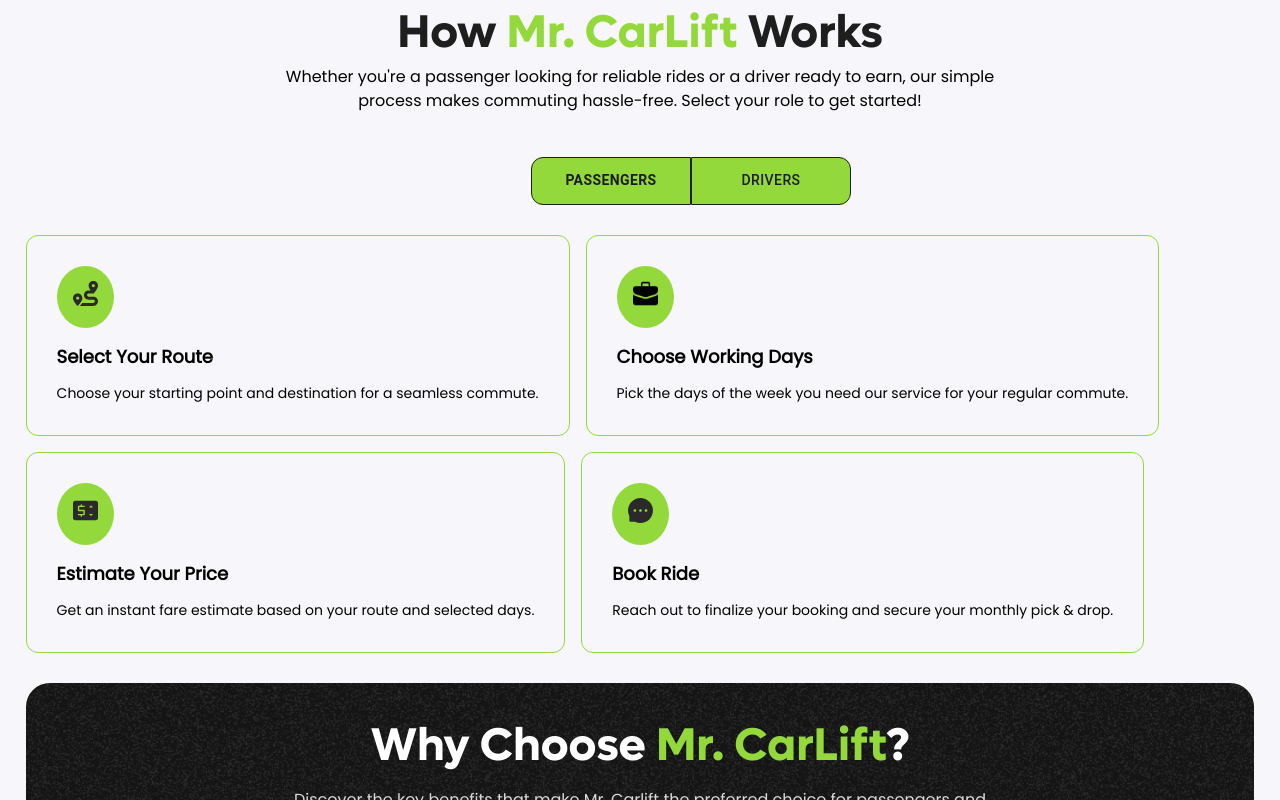
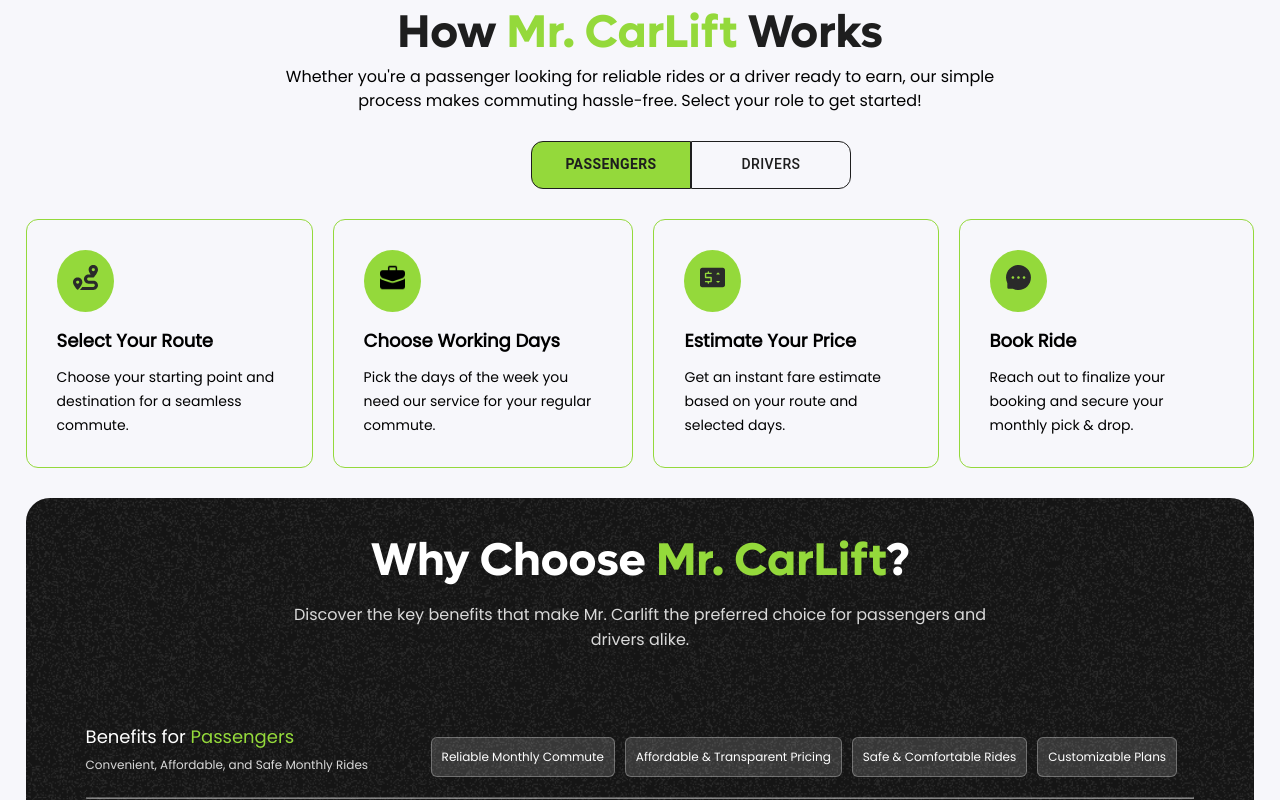
Before and after one commit to MusaZaidi110/Mr.Carlift, a React (Vite) app: page / in a window 1280 px wide. Shown: the part 780-1580 px from the top of the page. Built offline with nearby package versions, Linux system fonts and the light colour scheme.

Commit message:
Resolving

```diff
--- a/src/Components/HowWeWork/HowWeWork.jsx
+++ b/src/Components/HowWeWork/HowWeWork.jsx
@@ -1,5 +1,4 @@
 import React from "react";
-import "./HowWeWork.css";
 import Tab from "@mui/material/Tab";
 import TabContext from "@mui/lab/TabContext";
 import TabList from "@mui/lab/TabList";
@@ -11,6 +10,8 @@
 import PriceNote from "../../assets/PriceNote.svg";
 import Booking from "../../assets/Booking.svg";
 
+import "./HowWeWork.css";
+
 const HowWeWork = () => {
   const [value, setValue] = React.useState("1");
 
@@ -18,29 +19,8 @@
     setValue(newValue);
   };
 
-  const tabStyles = {
-    maxWidth: "160px",
-    width: "100%",
-    border: "1px solid #1e1e1e",
-    borderRadius: 0,
-    backgroundColor: "transparent",
-    transition: "background-color 0.3s ease, color 0.3s ease",
-    "&.Mui-selected": {
-      backgroundColor: "var(--primary-color)",
-      color: "var(--text-color)",
-      fontWeight: 700,
-    },
-    "&:first-of-type": {
-      borderRadius: "12px 0 0 12px",
-      borderRight: "1px solid #1e1e1e",
-    },
-    "&:last-of-type": {
-      borderRadius: "0 12px 12px 0",
-      borderLeft: "1px solid #1e1e1e",
-    },
-  };
-
   return (
+    <>
       <div className="WorksContainer">
         <div className="WorkTextContainer">
           <div className="WorkText">
@@ -55,19 +35,13 @@
           </div>
           <div className="WorkTabs">
             <TabContext value={value}>
-            <TabList
-              onChange={handleChange}
-              sx={{ display: "flex", justifyContent: "center", mt: 2 }}
-            >
-              <Tab label="Passengers" value="1" sx={tabStyles} />
-              <Tab label="Drivers" value="2" sx={tabStyles} />
+              <TabList onChange={handleChange}>
+                <Tab label="Passengers" value="1" />
+                <Tab label="Drivers" value="2" />
               </TabList>
 
               <div className="TabsCards">
-              <TabPanel
-                value="1"
-                sx={{ display: "flex", gap: 2, padding: 0, flexWrap: "wrap" }}
-              >
+                <TabPanel value="1">
                   <WorkCard
                     img={routeImg}
                     title={"Select Your Route"}
@@ -98,10 +72,7 @@
                   />
                 </TabPanel>
 
-              <TabPanel
-                value="2"
-                sx={{ display: "flex", gap: 2, padding: 0, flexWrap: "wrap" }}
-              >
+                <TabPanel value="2">
                   <WorkCard
                     img={routeImg}
                     title={"Select Your Route"}
@@ -136,6 +107,7 @@
           </div>
         </div>
       </div>
+    </>
   );
 };
 
```
Lines whose indentation alone changed are shown as unchanged.
